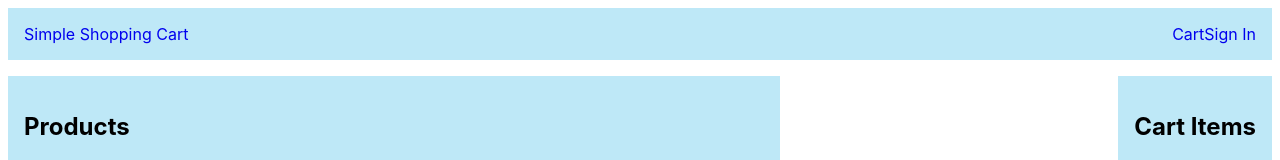
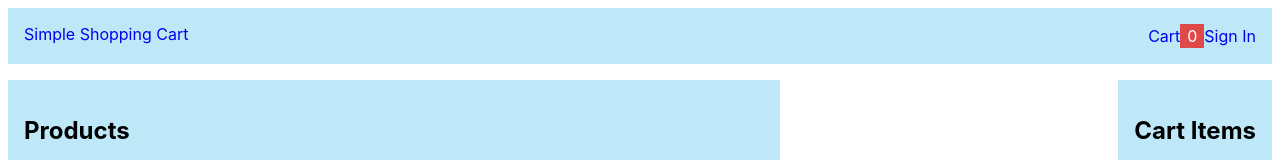
Before and after one commit to Fr-heidarian/SHOPPING-CART-REACT, a React (Create React App) app: page / in a window 1280 px wide. Shown: the top 160 px of the page. Built offline with nearby package versions, Linux system fonts and the light colour scheme.

Commit message:
Implement functionality of AddToCart button: Add quantity and price of the selected item to the Basket and  displaying the quantity on the Header

```diff
--- a/src/App.js
+++ b/src/App.js
@@ -10,14 +10,24 @@ function App() {
   const [cartItems, setCartItems] = useState([]);
 
   const handleAdd = (product) => {
-    setCartItems((items) => {
-      return [...items, product];
-    });
+    const exist = cartItems.find((x) => x.id === product.id);
+
+    if (exist) {
+      const newCartItems = cartItems.map((x) =>
+        x.id === product.id ? { ...exist, qty: exist.qty + 1 } : x
+      );
+      setCartItems(newCartItems);
+    } else {
+      const newCartItems = [...cartItems, { ...product, qty: 1 }];
+      setCartItems(newCartItems);
+    }
   };
 
   return (
     <>
-      <Header />
+      <Header
+        cartItemsCount={cartItems.reduce((acc, item) => acc + item.qty, 0)}
+      />
       <div className="row">
         <Main products={products} onAdd={handleAdd} />
         <Basket cartItems={cartItems} />
--- a/src/Components/Basket.js
+++ b/src/Components/Basket.js
@@ -1,10 +1,16 @@
-export default function Basket({cartItems}) {
-
+export default function Basket({ cartItems }) {
   return (
     <div className="section">
       <h2>Cart Items</h2>
-      <div>Cart is empty</div>
-      {cartItems.map((item)=>(<div>{item.name}</div>))}
+      {cartItems.length === 0 && <div>Cart is empty</div>}
+      {cartItems.map((item) => (
+        <div className="row center">
+          <div>{item.name}</div>
+          <div>
+            {item.qty}*${item.price}
+          </div>
+        </div>
+      ))}
     </div>
   );
 }
--- a/src/Components/Header.js
+++ b/src/Components/Header.js
@@ -1,9 +1,10 @@
-export default function Header() {
+export default function Header({ cartItemsCount }) {
   return (
     <div className="row section">
       <a href="#">Simple Shopping Cart</a>
-      <div>
+      <div className="row center">
         <a href="#">Cart</a>
+        <div className="badge">{cartItemsCount}</div>
         <a href="#">Sign In</a>
       </div>
     </div>
--- a/src/index.css
+++ b/src/index.css
@@ -44,3 +44,11 @@ button {
   cursor: pointer;
   width: 100%;
 }
+.badge {
+  width: 1.5rem;
+  height: 1.5rem;
+  background-color: rgb(222, 73, 73);
+  color: white;
+  text-align: center;
+  line-height: 1.5rem;
+}
```
Also changed, not shown: src/Components/Product.js (+8 -2 lines).
